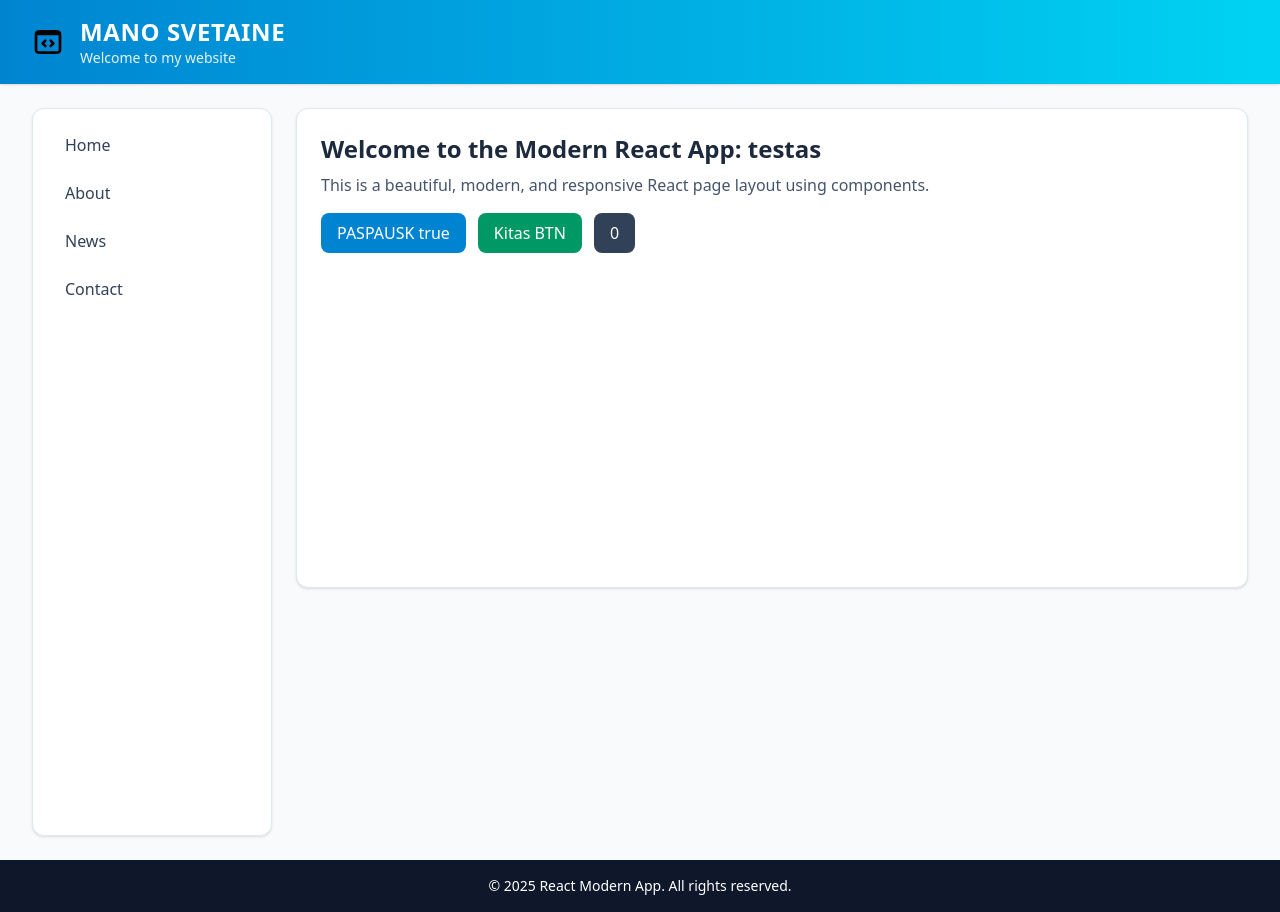
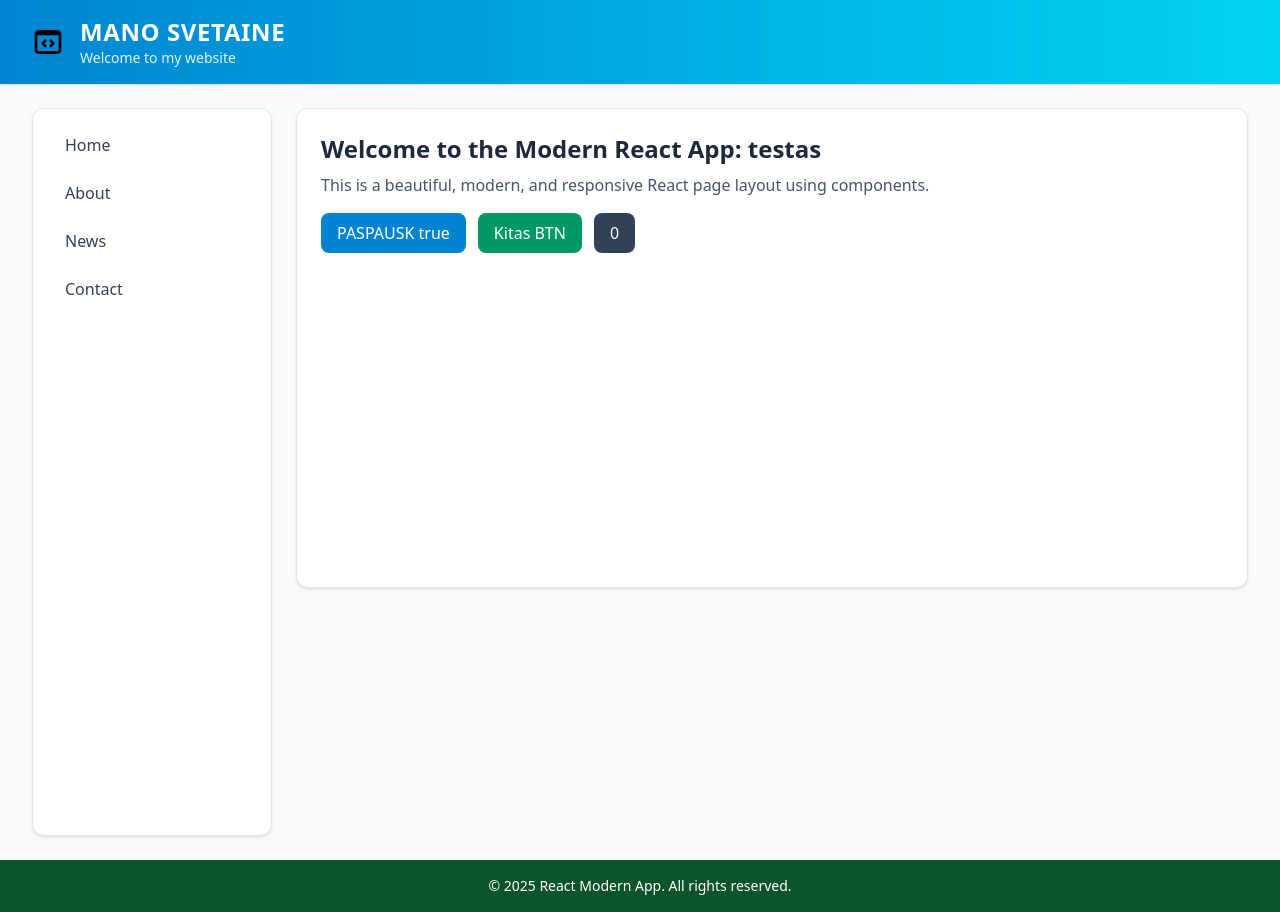
Before and after one commit to tautizca/250407JSM492VAR_frontend, a React (Vite) app: page / in a window 1280 px wide. Built offline with nearby package versions, Linux system fonts and the light colour scheme.

Commit message:
fix: update footer background color from slate-900 to green-900

```diff
--- a/src/components/Footer.jsx
+++ b/src/components/Footer.jsx
@@ -1,6 +1,6 @@
 function Footer() {
   return (
-    <footer className="bg-slate-900 text-white text-center py-4 mt-auto">
+    <footer className="bg-green-900 text-white text-center py-4 mt-auto">
       <p className="text-sm">&copy; 2025 React Modern App. All rights reserved.</p>
     </footer>
   );
```
